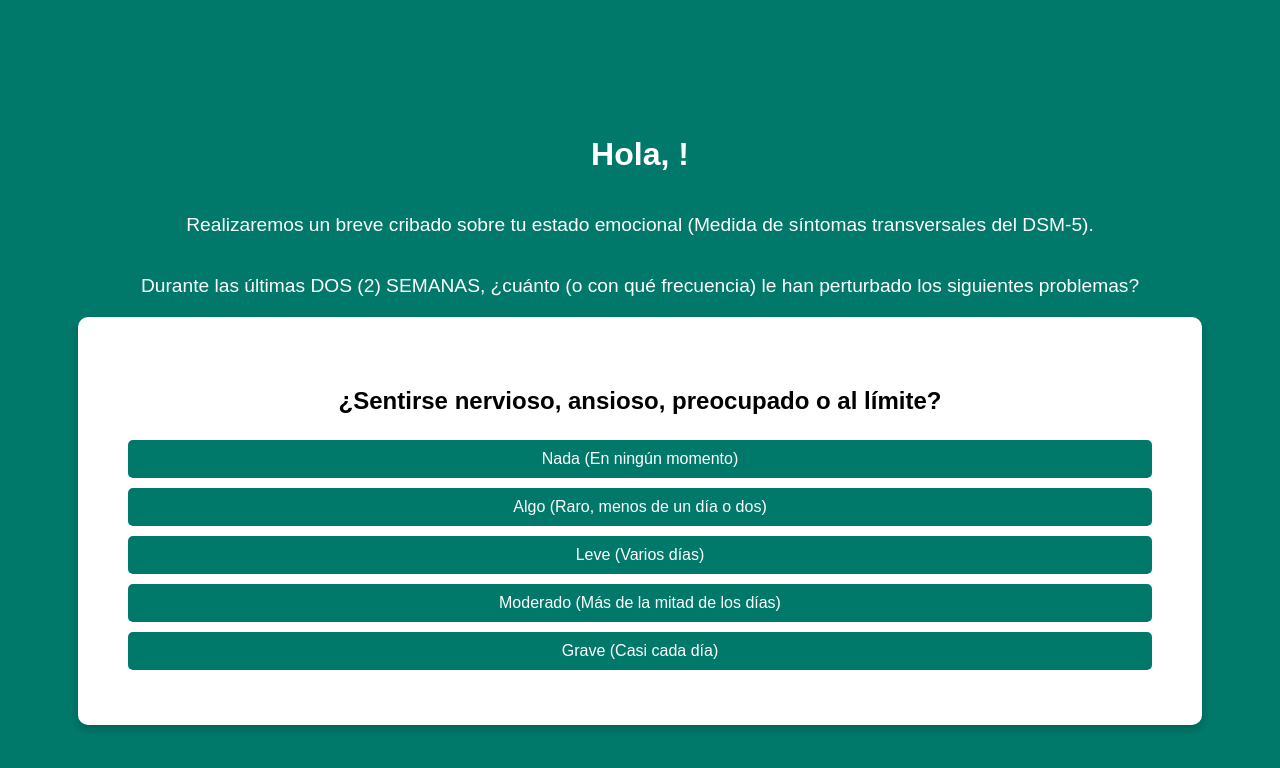
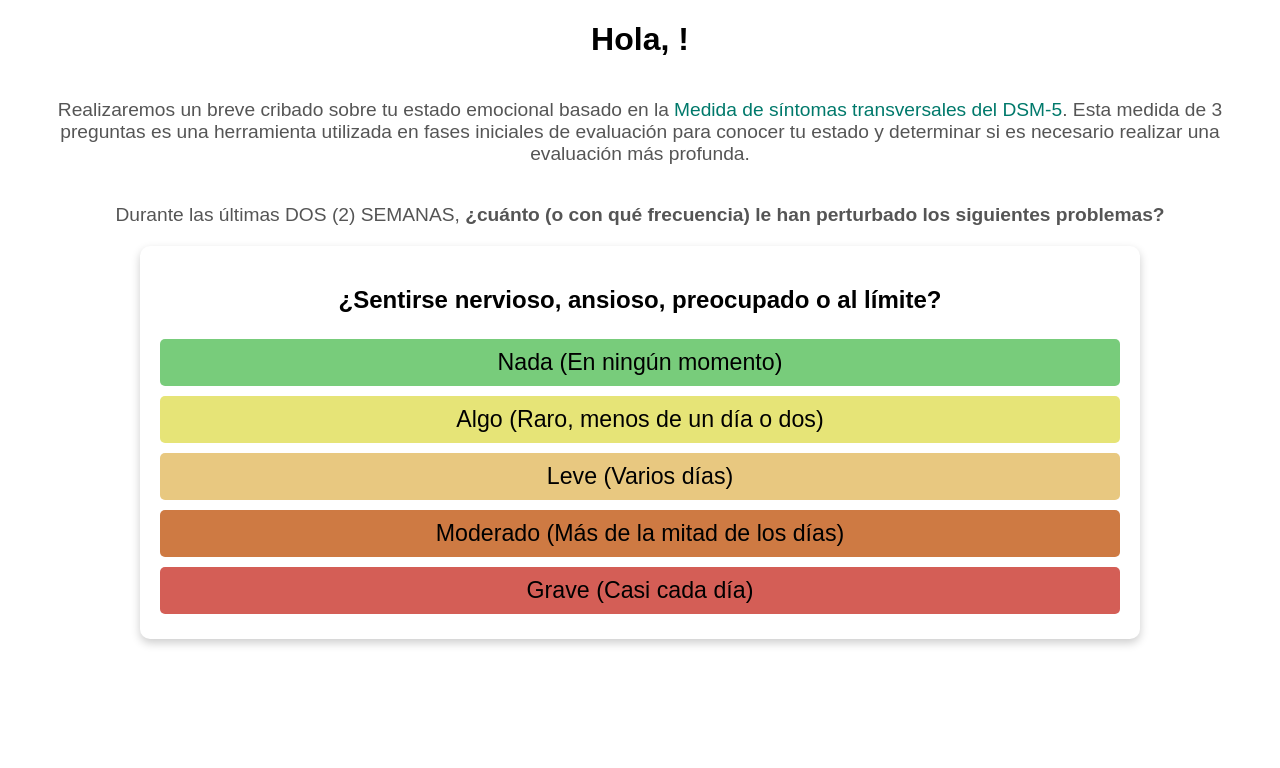
Before and after one commit to AlejandroGarciaMenor/TFG_GISI, a React (Create React App) app in the folder frontend/: page /cribado in a window 1280 px wide. Shown: the top 768 px of the page. Built offline with nearby package versions, Linux system fonts and the light colour scheme; no server answers.

Commit message:
mejoras contenido y estilos cuestionarios

```diff
--- a/frontend/src/Cribado.js
+++ b/frontend/src/Cribado.js
@@ -1,8 +1,7 @@
 import React, { useState, useEffect } from "react";
 import { useNavigate } from "react-router-dom";
 import axios from "axios";
-import "./styles/Cribado.css";
-import "./styles/common.css";
+import "./styles/PaginaCuestionario.css";
 
 const Cribado = () => {
   const navigate = useNavigate();
@@ -15,7 +14,10 @@ const Cribado = () => {
 
   // creo una sesion de cribado
   useEffect(() => {
+    let sesionIniciada = false;
     const iniciarSesionCribado = async () => {
+      if (sesionIniciada) return;
+      sesionIniciada = true;
       try {
         const res = await axios.post("https://localhost:5000/iniciar-sesion-cribado", { userId });
         setIdSesion(res.data.idSesion);
@@ -83,7 +85,6 @@ const Cribado = () => {
         idSesion,
         respuestas: respuestasFinales
       });
-      //navigate("/gravedad");
     } catch (err) {
       console.error("Error al guardar las respuestas:", err);
       alert("Error al guardar las respuestas");
@@ -92,15 +93,23 @@ const Cribado = () => {
 
 
   return (
-    <div className="cribado-container">
+    <div className="cuestionario-container">
       <h1 className="titulo">Hola, {nombre}!</h1>
-      <p className="subtitulo">Realizaremos un breve cribado sobre tu estado emocional (Medida de síntomas transversales del DSM-5).</p>
-      <p className="subtitulo">Durante las últimas DOS (2) SEMANAS, ¿cuánto (o con qué frecuencia) le han perturbado los siguientes problemas?</p>
+      <p className="descripcion">
+        Realizaremos un breve cribado sobre tu estado emocional basado en la
+        <a href="https://www.psychiatry.org/news-room/news-releases/asociacion-americana-de-psiquiatria-publica-el-man" target="_blank">
+          Medida de síntomas transversales del DSM-5
+        </a>.
+        Esta medida de 3 preguntas es una herramienta utilizada en fases iniciales de evaluación para conocer tu estado y determinar si es necesario realizar una evaluación más profunda.
+      </p>
+      <p className="descripcion">
+        Durante las últimas DOS (2) SEMANAS,<strong> ¿cuánto (o con qué frecuencia) le han perturbado los siguientes problemas?</strong>
+      </p>
 
       <div className={`pregunta-card ${animacion ? "salida" : "entrada"}`}>
-        <h2>{preguntas[indicePregunta].texto}</h2>
+        <h2 className="pregunta-texto">{preguntas[indicePregunta].texto}</h2>
         {opciones.map((opcion, index) => (
-          <button key={index} className="boton-opcion" onClick={() => handleSelect(opcion.valor)}>
+          <button key={index} className={`boton-opcion opcion-${opcion.valor}`} onClick={() => handleSelect(opcion.valor)}>
             {opcion.texto}
           </button>
         ))}
--- a/frontend/src/Gravedad.js
+++ b/frontend/src/Gravedad.js
@@ -1,8 +1,7 @@
 import React, { useState } from "react";
 import { useNavigate } from "react-router-dom";
 import axios from "axios";
-import "./styles/Gravedad.css";
-import "./styles/common.css";
+import "./styles/PaginaCuestionario.css";
 
 const Gravedad = () => {
   const navigate = useNavigate();
@@ -82,15 +81,21 @@ const Gravedad = () => {
   };
 
   return (
-    <div className="gravedad-container">
+    <div className="cuestionario-container">
       <h1 className="titulo">Hola, {nombre}!</h1>
-      <p className="subtitulo">Este segundo cuestionario breve nos ayudará a determinar la gravedad de los síntomas.</p>
-      <p className="subtitulo">En los últimos 7 días... </p>
-
+      <p className="descripcion">
+          Ahora vamos a evaluar tu nivel de ansiedad, a través del cuestionario
+          <a href="https://www.promishealth.org/" target="__blank">PROMIS® Emotional Distress - Anxiety – Short Form 7a. </a>
+          Este cuestionario sirve para evaluar el nivel de ansiedad de un adulto en los últimos 7 días y hacer un seguimiento de su evolución.
+          Si faltan más del 25% de las respuestas, el resultado no es válido. Podrás encontrar tus resultados en la sección de estadísticas de tu perfil.
+      </p>
+      <p className="descripcion">
+        Por favor, selecciona la opción que mejor describa tu <strong>experiencia en los últimos 7 días.</strong>
+      </p>
       <div className={`pregunta-card ${animacion ? "salida" : "entrada"}`}>
-        <h2>{preguntasGravedad[indicePreguntaGravedad].texto}</h2>
+        <h2 className="pregunta-texto">{preguntasGravedad[indicePreguntaGravedad].texto}</h2>
         {opcionesGravedad.map((opcion, index) => (
-          <button key={index} className="boton-opcion" onClick={() => handleSelect(opcion.valor)}>
+          <button key={index} className={`boton-opcion opcion-${opcion.valor-1}`} onClick={() => handleSelect(opcion.valor)}>
             {opcion.texto}
           </button>
         ))}
--- a/frontend/src/styles/Cribado.css
+++ /dev/null
@@ -1,63 +0,0 @@
-.cribado-container {
-    display: flex;
-    flex-direction: column;
-    align-items: center;
-    justify-content: center;
-    height: 100vh;
-    width: 100vw;
-    background-color: #00796b;
-    color: white;
-    text-align: center;
-    padding: 20px;
-    margin: 0;
-}
-
-.titulo {
-    font-size: 2rem;
-    font-weight: bold;
-}
-
-.subtitulo {
-    font-size: 1.2rem;
-    margin-bottom: 20px;
-}
-
-.pregunta-card {
-    background-color: white;
-    color: black;
-    padding: 50px;
-    border-radius: 10px;
-    width: 100%;
-    max-width: 80%;
-    box-shadow: 0px 4px 10px rgba(0, 0, 0, 0.2);
-    opacity: 1;
-    transform: scale(1);
-    transition: opacity 0.3s ease, transform 0.3s ease;
-}
-
-.entrada {
-    opacity: 1;
-    transform: translateY(0);
-}
-
-.salida {
-    opacity: 0;
-    transform: translateY(-20px);
-}
-
-.boton-opcion {
-    width: 100%;
-    background-color: #00796b;
-    color: white;
-    border: none;
-    padding: 10px;
-    border-radius: 5px;
-    margin: 5px 0;
-    cursor: pointer;
-    font-size: 1rem;
-    transition: background 0.3s ease;
-}
-
-.boton-opcion:hover {
-    background-color: #005a4f;
-}
--- a/frontend/src/styles/Gravedad.css
+++ /dev/null
@@ -1,63 +0,0 @@
-.gravedad-container {
-    display: flex;
-    flex-direction: column;
-    align-items: center;
-    justify-content: center;
-    height: 100vh;
-    width: 100vw;
-    background-color: #c07555;
-    color: white;
-    text-align: center;
-    padding: 20px;
-    margin: 0;
-}
-
-.titulo {
-    font-size: 2rem;
-    font-weight: bold;
-}
-
-.subtitulo {
-    font-size: 1.2rem;
-    margin-bottom: 20px;
-}
-
-.pregunta-card {
-    background-color: white;
-    color: black;
-    padding: 50px;
-    border-radius: 10px;
-    width: 100%;
-    max-width: 80%;
-    box-shadow: 0px 4px 10px rgba(0, 0, 0, 0.2);
-    opacity: 1;
-    transform: scale(1);
-    transition: opacity 0.3s ease, transform 0.3s ease;
-}
-
-.entrada {
-    opacity: 1;
-    transform: translateY(0);
-}
-
-.salida {
-    opacity: 0;
-    transform: translateY(-20px);
-}
-
-.boton-opcion {
-    width: 100%;
-    background-color: #00796b;
-    color: white;
-    border: none;
-    padding: 10px;
-    border-radius: 5px;
-    margin: 5px 0;
-    cursor: pointer;
-    font-size: 1rem;
-    transition: background 0.3s ease;
-}
-
-.boton-opcion:hover {
-    background-color: #005a4f;
-}
--- /dev/null
+++ b/frontend/src/styles/PaginaCuestionario.css
@@ -0,0 +1,97 @@
+.cuestionario-container {
+    display: flex;
+    flex-direction: column;
+    justify-content: center;
+    align-items: center;
+    width: 100%;
+    height: 100%;
+    max-height: 800px;
+    max-width: 1200px;
+    border-radius: 10px;
+}
+
+.titulo {
+    font-size: 2rem;
+    font-weight: bold;
+}
+
+.descripcion {
+    font-size: 1.2rem;
+    margin-bottom: 20px;
+    text-align: center;
+    color: #555;
+}
+
+.descripcion a {
+    color: #00796b;
+    text-decoration: none;
+    margin-left: 5px;
+}
+
+.pregunta-card {
+    background-color: white;
+    color: black;
+    border-radius: 10px;
+    padding: 20px;
+    width: 100%;
+    max-width: 80%;
+    box-shadow: 0px 4px 10px rgba(0, 0, 0, 0.2);
+    opacity: 1;
+    transform: scale(1);
+    transition: opacity 0.3s ease, transform 0.3s ease;
+}
+
+.pregunta-texto {
+    font-size: 1.5rem;
+    font-weight: bold;
+    margin-bottom: 20px;
+    text-align: center;
+}
+
+.entrada {
+    opacity: 1;
+    transform: translateY(0);
+}
+
+.salida {
+    opacity: 0;
+    transform: translateY(-20px);
+}
+
+.boton-opcion.boton-opcion.boton-opcion  {
+    width: 100%;
+    color: black;
+    border: none;
+    padding: 10px;
+    border-radius: 5px;
+    margin: 5px 0;
+    cursor: pointer;
+    font-size: 1.45rem;
+    transition: background 0.3s ease;
+}
+
+.boton-opcion.opcion-0 {
+    background-color: #78cc7b;
+}
+
+.boton-opcion.opcion-1 {
+    background-color: #e6e477;
+  }
+
+.boton-opcion.opcion-2 {
+    background-color: #dfb04ab2;
+  }
+
+.boton-opcion.opcion-3 {
+    background-color: #ce7a43;
+}
+.boton-opcion.opcion-4 {
+    background-color: #d45e56;
+}
+
+.boton-opcion.boton-opcion:hover {
+    background-color: #ffffff;
+    color: rgb(0, 0, 0);
+    border: 1px solid #000000;
+    transform: scale(1.08);
+}
```
